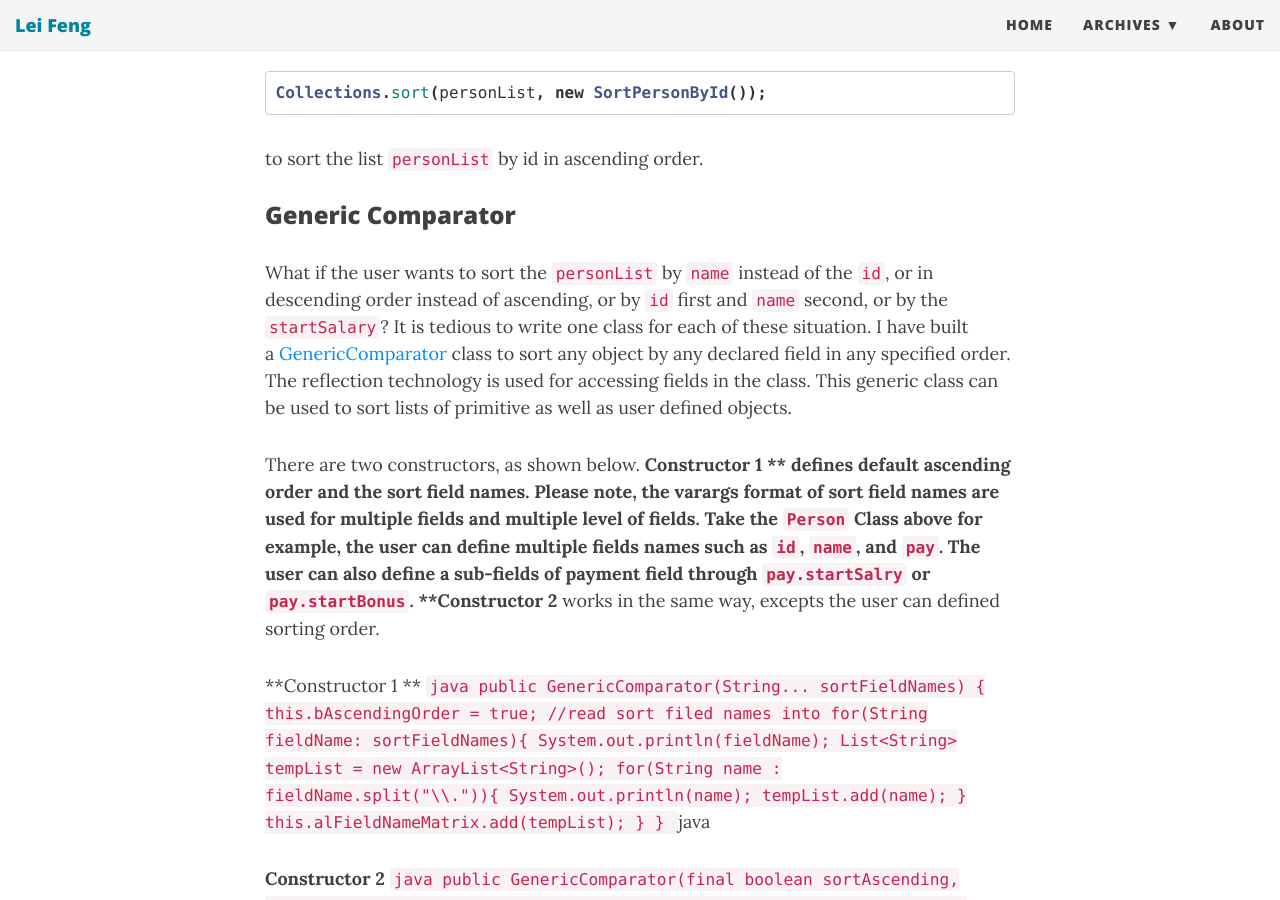
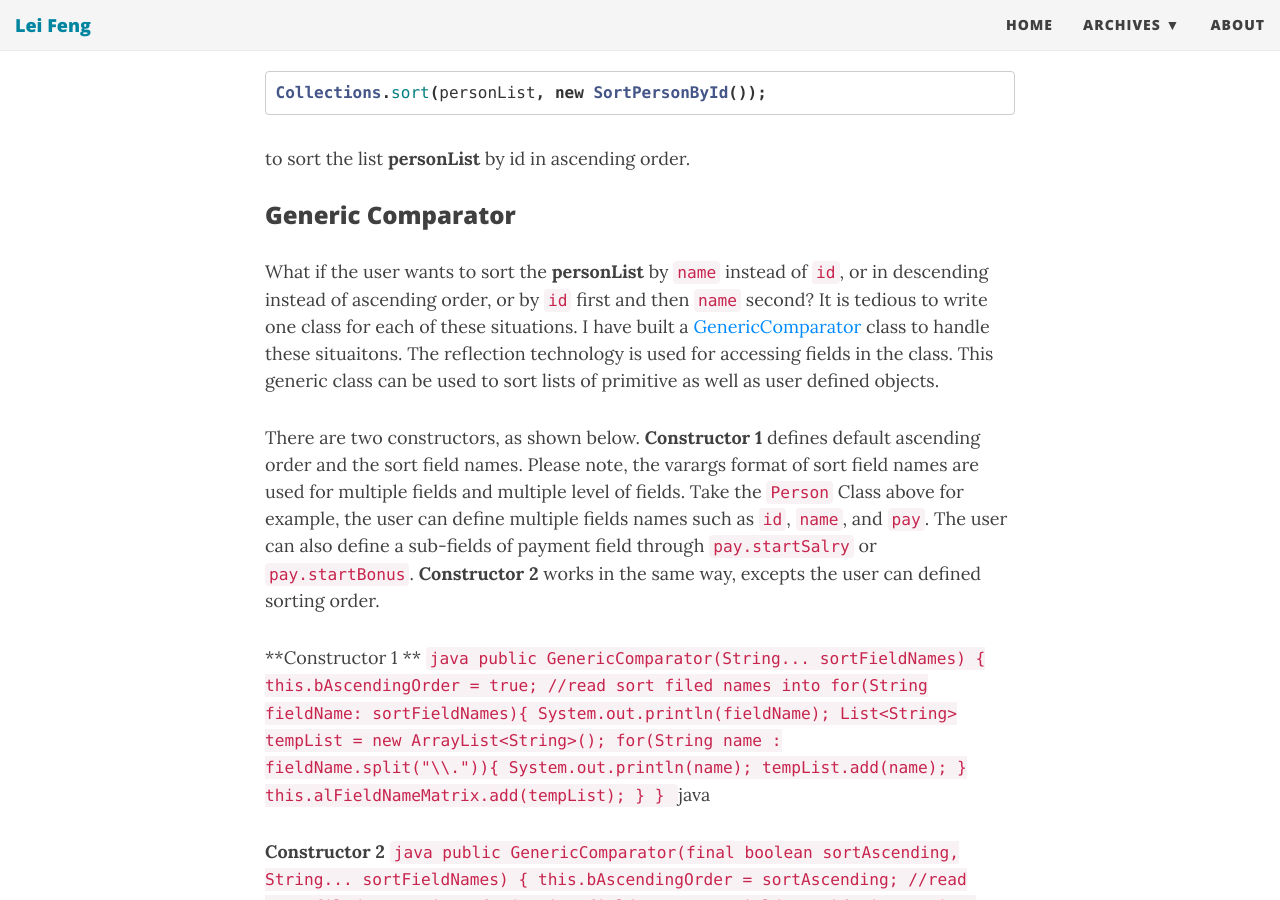
Before and after one commit to stonefl/stonefl.github.io, a Jekyll site: the page built from _posts/2015-07-14-a-generic-comparator-class-for-java-collections-sort.markdown, in a window 1280 px wide and 900 px high, scrolled down 2003 px. Built offline with Jekyll 4.4.1, drawn with Linux system fonts in a browser that asks for light colours; nearby versions of some CDN libraries; comment, search, counter and statistics services are not loaded.

Commit message:
Updated 2015-07-14-a-generic-comparator-class-for-java-collections-sort.markdown

````diff
--- a/_posts/2015-07-14-a-generic-comparator-class-for-java-collections-sort.markdown
+++ b/_posts/2015-07-14-a-generic-comparator-class-for-java-collections-sort.markdown
@@ -92,15 +92,15 @@ Then one can use
 Collections.sort(personList, new SortPersonById());
 ```
 
-to sort the list `personList` by id in ascending order.
+to sort the list **personList** by id in ascending order.
 
 
 ### Generic Comparator
 
-What if the user wants to sort the `personList` by `name` instead of the `id`, or in descending order instead of ascending, or by `id` first and `name` second, or by the `startSalary`? It is tedious to write one class for each of these situation. I have built a [GenericComparator](https://github.com/stonefl/GenericComparator) class to sort any object by any declared field in any specified order. The reflection technology is used for accessing fields in the class. This generic class can be used to sort lists of primitive as well as user defined objects.
+What if the user wants to sort the **personList** by `name` instead of `id`, or in descending instead of ascending order, or by `id` first and then `name` second? It is tedious to write one class for each of these situations. I have built a [GenericComparator](https://github.com/stonefl/GenericComparator) class to handle these situaitons. The reflection technology is used for accessing fields in the class. This generic class can be used to sort lists of primitive as well as user defined objects.
 
 
-There are two constructors, as shown below. **Constructor 1 ** defines default ascending order and the sort field names. Please note, the varargs format of sort field names are used for multiple fields and multiple level of fields. Take the `Person` Class above for example, the user can define multiple fields names such as `id`, `name`, and `pay`. The user can also define a sub-fields of payment field through `pay.startSalry` or `pay.startBonus`. **Constructor 2** works in the same way, excepts the user can defined sorting order.
+There are two constructors, as shown below. **Constructor 1** defines default ascending order and the sort field names. Please note, the varargs format of sort field names are used for multiple fields and multiple level of fields. Take the `Person` Class above for example, the user can define multiple fields names such as `id`, `name`, and `pay`. The user can also define a sub-fields of payment field through `pay.startSalry` or `pay.startBonus`. **Constructor 2** works in the same way, excepts the user can defined sorting order.
 
 **Constructor 1 **
 ```java
````
